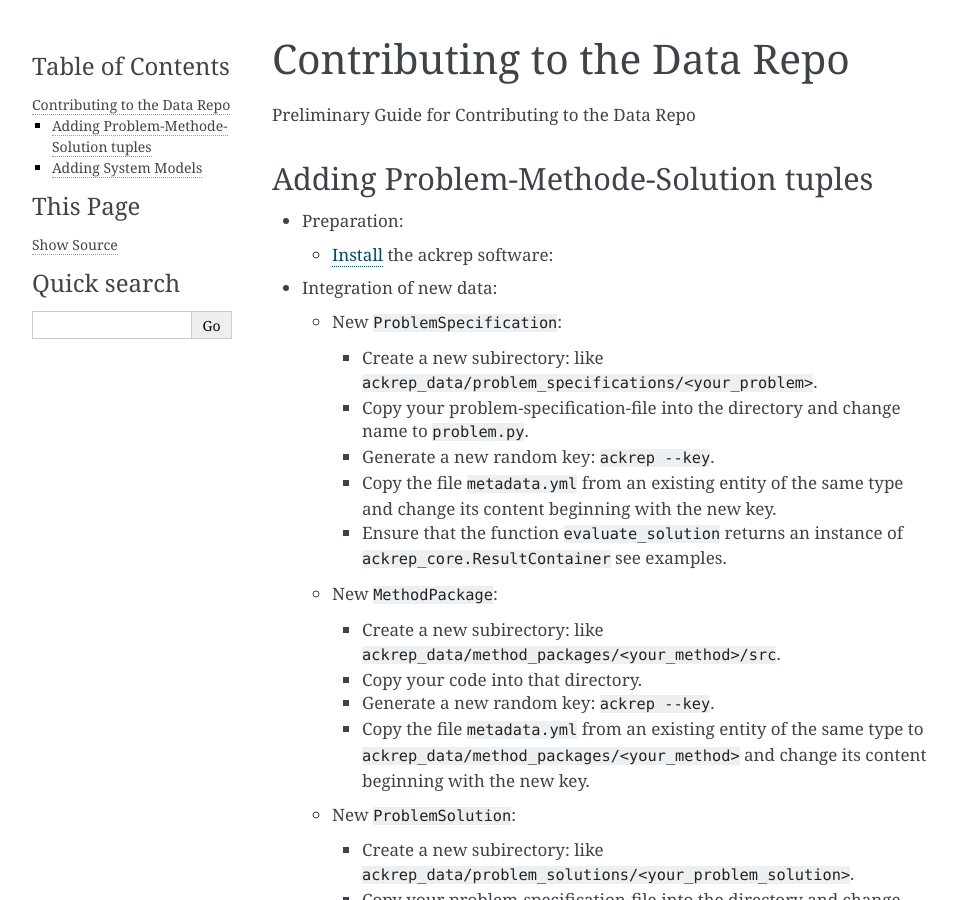
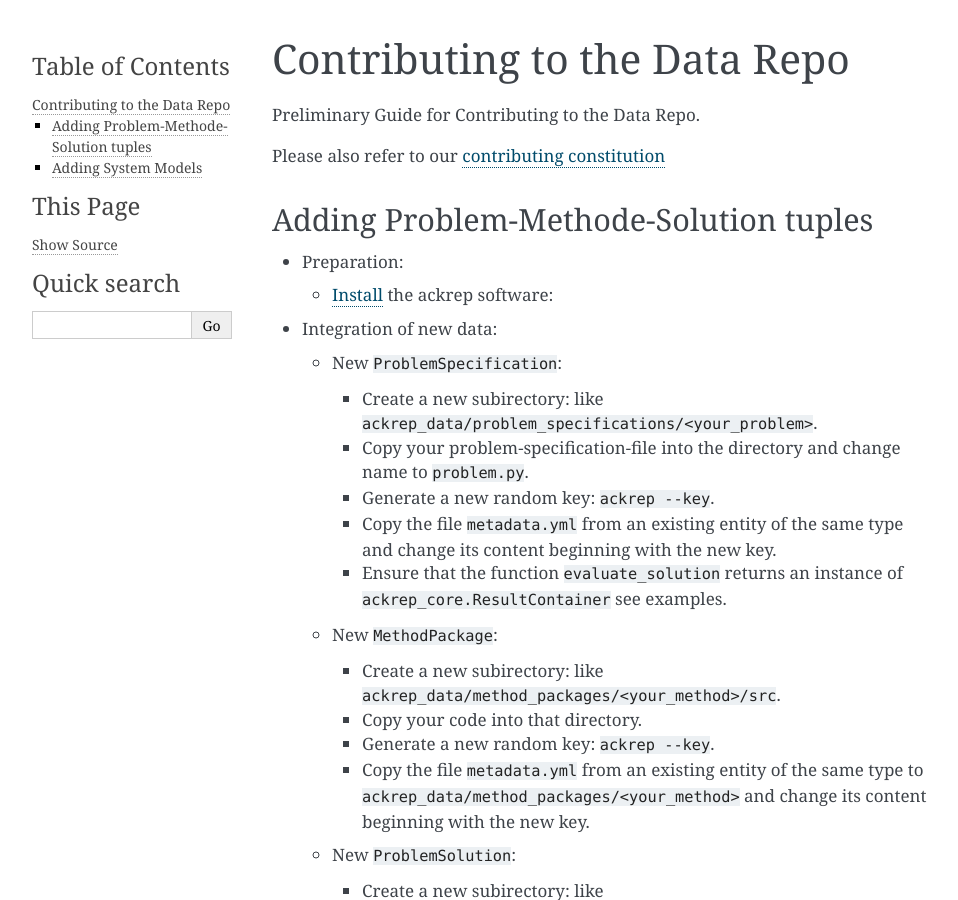
Before and after one commit to ackrep-org/ackrep_doc, a Sphinx documentation site: the page built from docs/source/devdoc/contributing_data.md, in a window 1280 px wide and 900 px high. Shown: the whole window, without its empty margins (148-1106 px from the left). Built offline with Sphinx 7.4.7, drawn with Linux system fonts in a browser that asks for light colours.

Commit message:
feat: constitution added

```diff
--- a/docs/source/devdoc/contributing_data.md
+++ b/docs/source/devdoc/contributing_data.md
@@ -1,6 +1,9 @@
 (contributing_data)=
 # Contributing to the Data Repo
-Preliminary Guide for Contributing to the Data Repo
+Preliminary Guide for Contributing to the Data Repo.
+
+Please also refer to our [contributing constitution](ref_constitution)
+
 ## Adding Problem-Methode-Solution tuples
 
 - Preparation:
--- a/requirements.txt
+++ b/requirements.txt
@@ -1,3 +1,3 @@
+myst-parser
 rst-to-myst[sphinx]
 mdit-py-plugins==3.0
-myst-parser
```
Also changed, not shown: docs/source/devdoc/constitution.md (added, +45 -0 lines), docs/source/index.md (+1 -0 lines), docs/source/userdoc/installation.md (+2 -0 lines).
